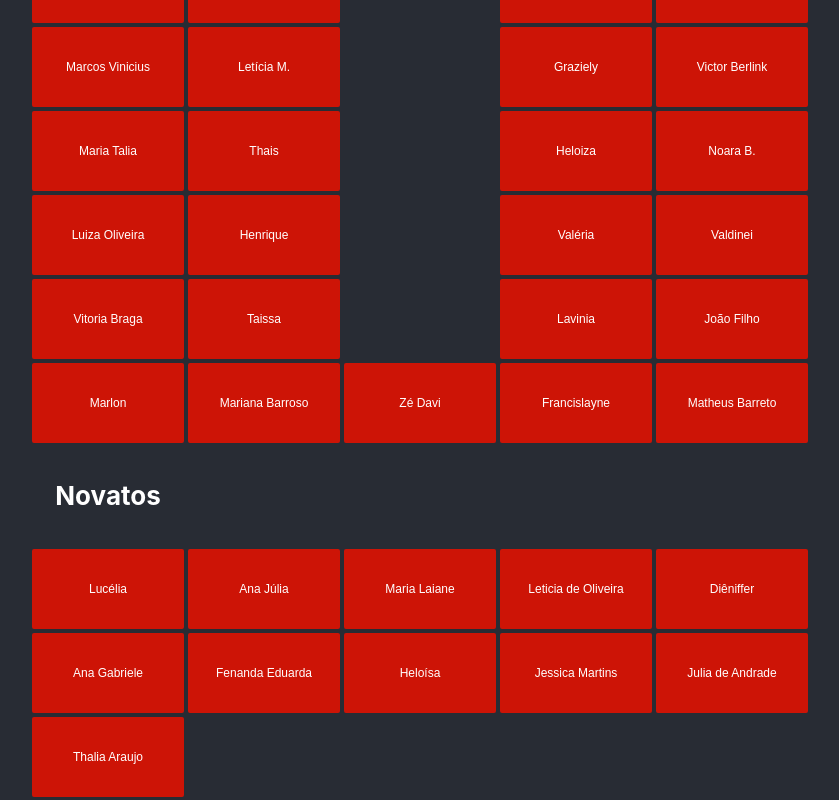
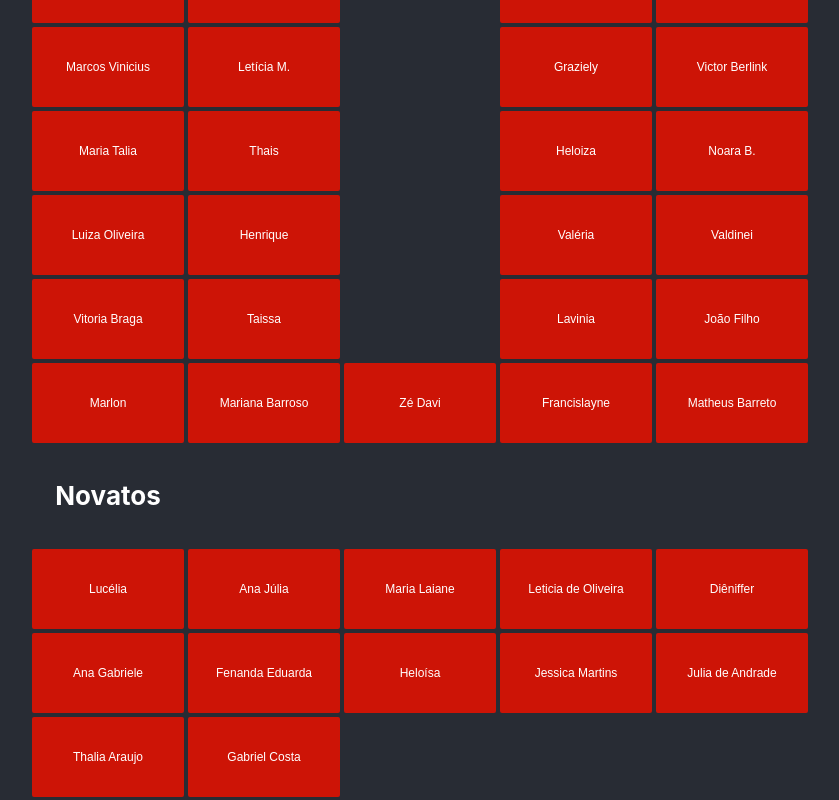
Before and after one commit to zValdinei/mapeamento-fied-sede, a React (Create React App) app: page / in a window 1280 px wide. Shown: the part 613-1413 px from the top of the page, without its empty margins (220-1059 px from the left). Built offline with nearby package versions, Linux system fonts and the light colour scheme.

Commit message:
Update App.js
Add a button "Gabirel Costa"

```diff
--- a/src/App.js
+++ b/src/App.js
@@ -103,6 +103,7 @@ function App() {
         </tr>
         <tr>
           <td><BotaoInterativo className="estilo_butao"nome="Thalia Araujo"/></td>
+          <td><BotaoInterativo className="estilo_butao"nome="Gabriel Costa"/></td>
         </tr>
         </table>
         <div>
```
